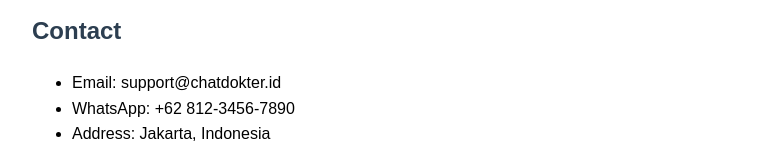
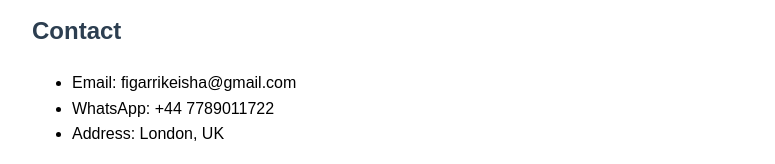
Before and after one commit to kfigarri/chatdokter.github.io, a plain HTML site: page index.html in a window 1280 px wide. Shown: the part 195-359 px from the top of the page, without its empty margins (248-1023 px from the left). Drawn offline with Linux system fonts and the light colour scheme.

Commit message:
Update index.html

```diff
--- a/index.html
+++ b/index.html
@@ -31,9 +31,9 @@
 
   <h2>Contact</h2>
   <ul>
-    <li>Email: support@chatdokter.id</li>
-    <li>WhatsApp: +62 812-3456-7890</li>
-    <li>Address: Jakarta, Indonesia</li>
+    <li>Email: figarrikeisha@gmail.com</li>
+    <li>WhatsApp: +44 7789011722</li>
+    <li>Address: London, UK</li>
   </ul>
 
   <h2>Privacy Policy</h2>
```
